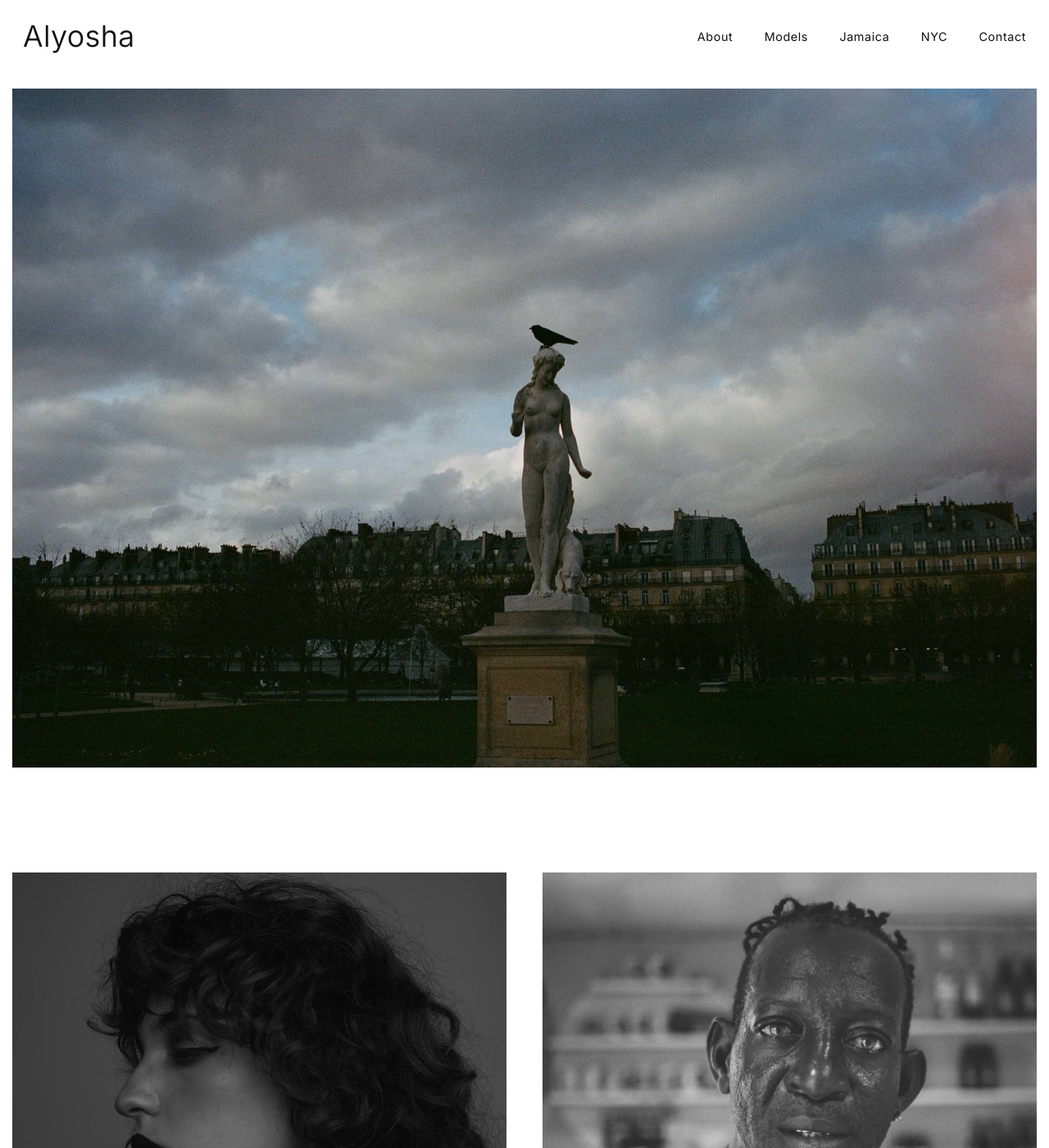
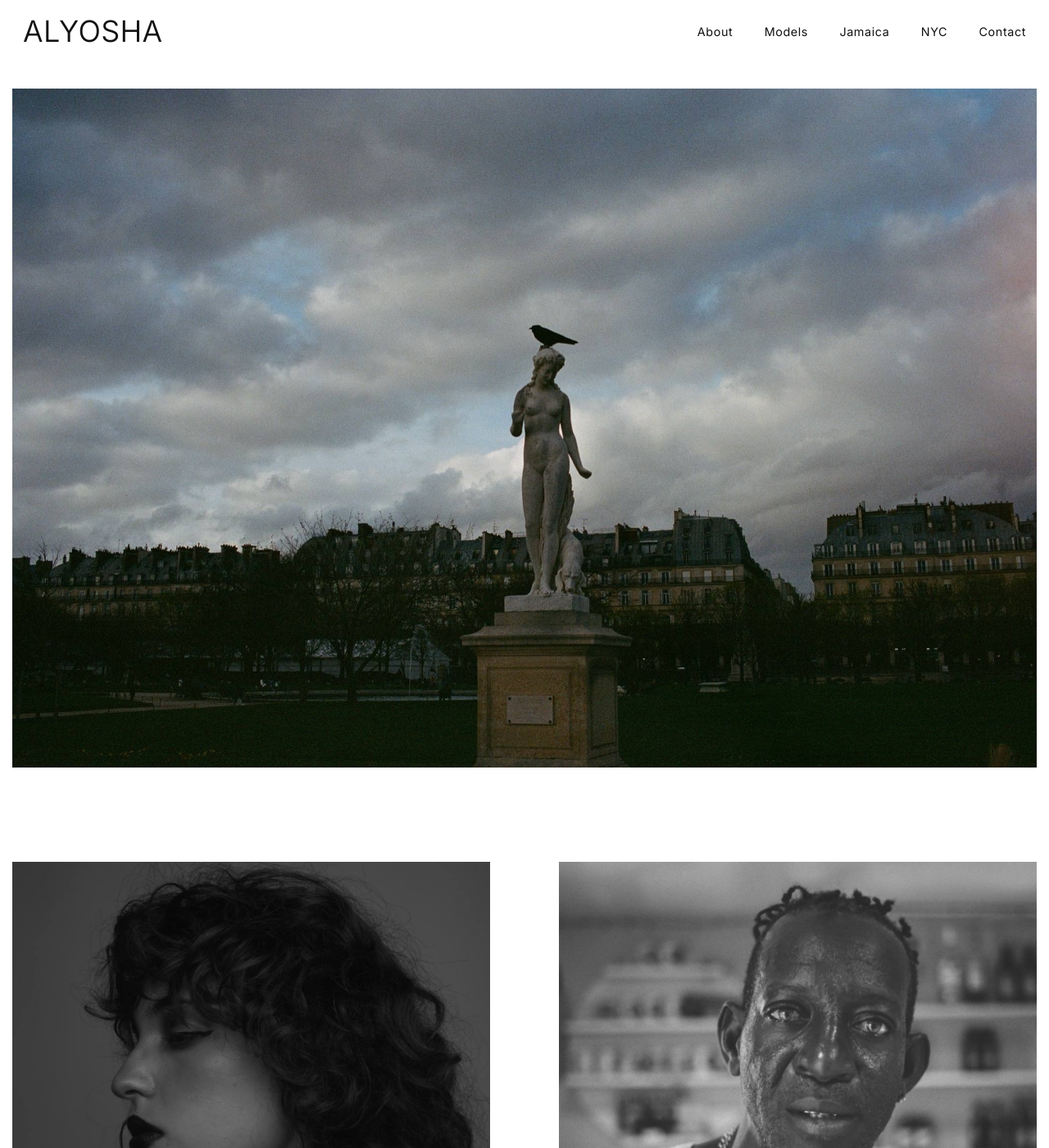
Before and after one commit to alyoshanyc/alyosha.nyc, a Jekyll site: the page built from index.md, in a window 1280 px wide and 1400 px high. Shown: the whole window at 82% size. Built offline with Jekyll 4.4.1, drawn with Linux system fonts in a browser that asks for light colours.

Commit message:
feat(ui): uppercase wordmark, header centerline lift, gallery spacing tuning
Co-Authored-By: Claude Fable 5 <noreply@anthropic.com>

```diff
--- a/assets/css/main.css
+++ b/assets/css/main.css
@@ -63,10 +63,14 @@ a:hover { text-decoration: underline; text-underline-offset: 3px; }
 	padding-inline: clamp(16px, 2.5vw, 28px);
 	height: var(--header-h);
 	display: flex; align-items: center; justify-content: space-between;
+	/* Lift the centerline a touch: all-caps wordmark has no descenders, so
+	   dead-center reads as too much air above. Half of this value is the lift. */
+	padding-bottom: clamp(8px, 1vw, 12px);
 }
 .site-brand {
 	font-family: var(--sans); font-weight: 350;
 	font-size: clamp(1.75rem, 3.2vw, 2.25rem); letter-spacing: 0.01em;
+	text-transform: uppercase;
 }
 .site-brand:hover { text-decoration: none; }
 
@@ -136,13 +140,13 @@ a:hover { text-decoration: underline; text-underline-offset: 3px; }
 /* Home galleries grid ---------------------------------------- */
 /* Two landscape tiles per row, near full-bleed: the grid spans the window
    with the same small side margins as the hero. */
-.galleries { padding-block: clamp(72px, 10vw, 160px) clamp(40px, 6vw, 96px); }
+.galleries { padding-block: clamp(64px, 9vw, 144px) clamp(40px, 6vw, 96px); }
 .galleries__grid {
 	width: 100%;
 	padding-inline: clamp(8px, 1.2vw, 16px);
 	display: grid;
 	grid-template-columns: repeat(2, 1fr);
-	gap: clamp(40px, 5.5vw, 88px) clamp(24px, 3.5vw, 52px);
+	gap: clamp(32px, 4.5vw, 72px) clamp(48px, 6.5vw, 104px);
 }
 .gallery-card:hover { text-decoration: none; }
 /* Landscape crop: every tile is the same 3:2 frame regardless of the source
```
